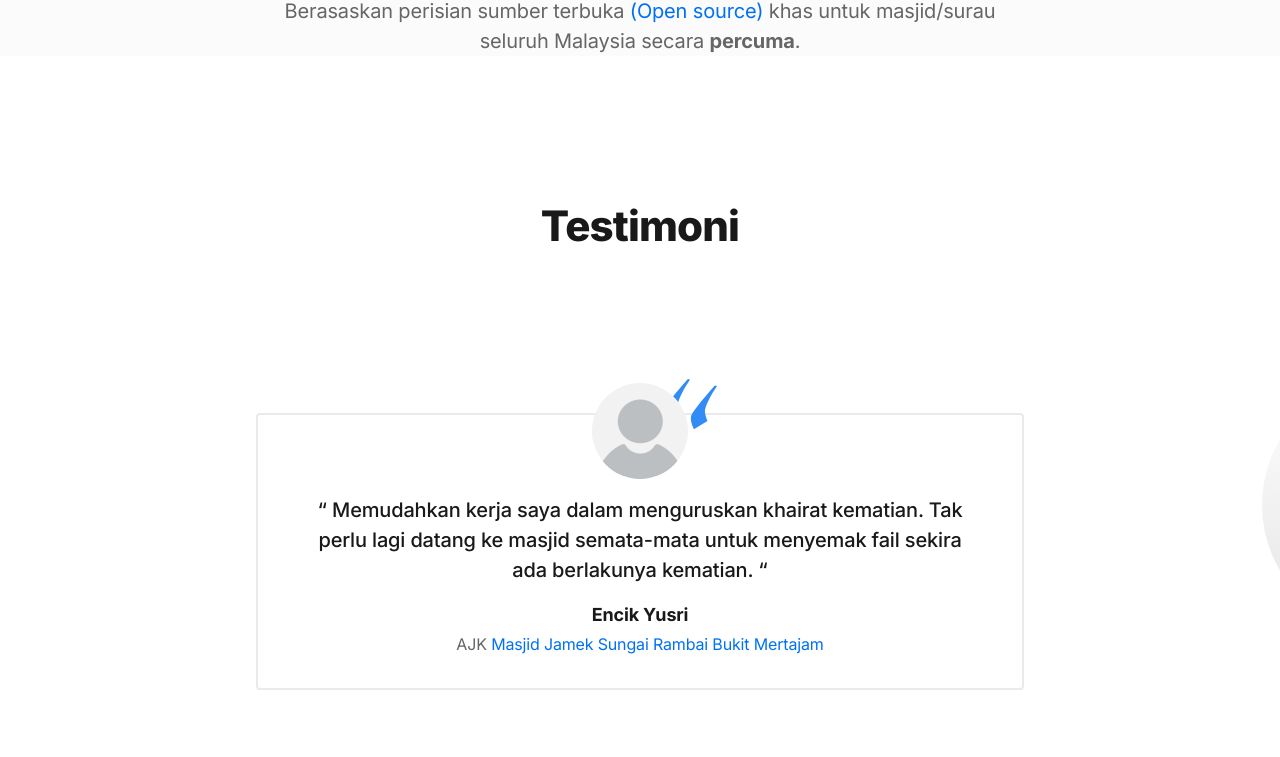
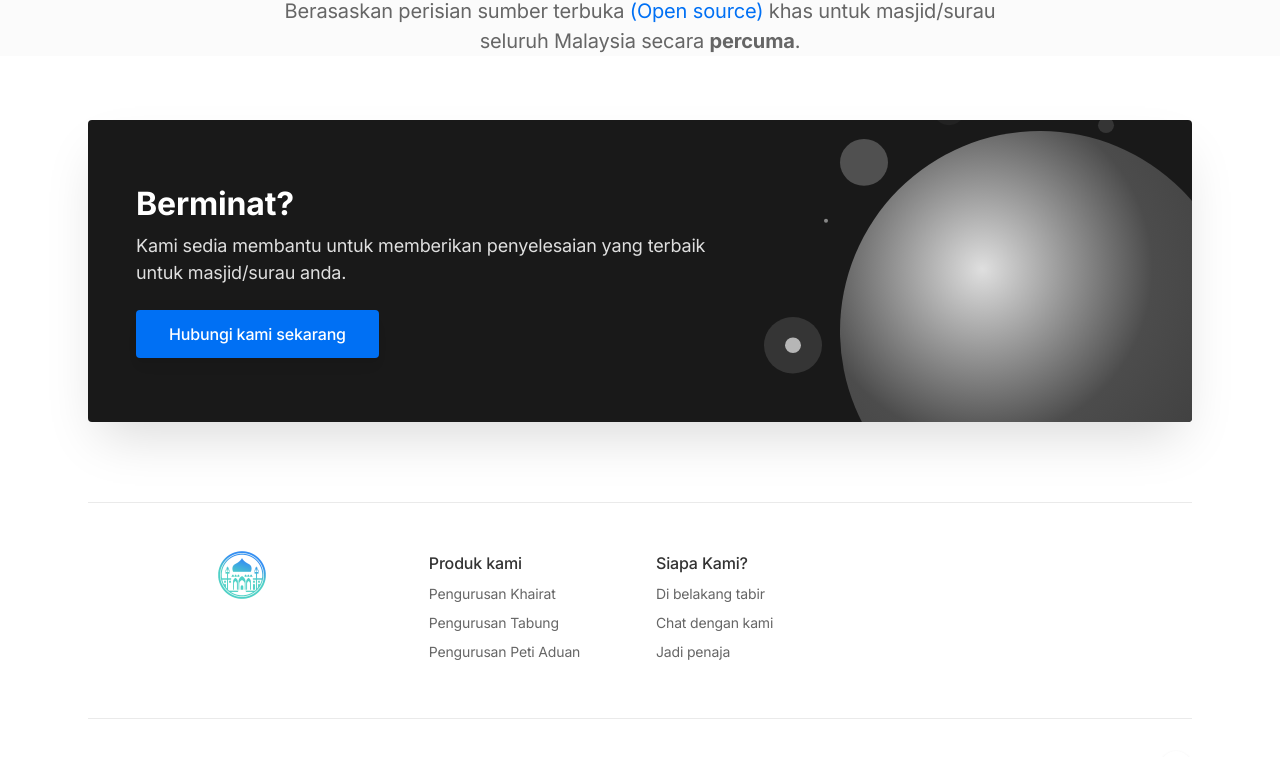
Before and after one commit to Dev4w4n/emasjidmy-landing, a Next.js app: page / in a window 1280 px wide. Shown: the part 1420-2177 px from the top of the page. Built offline with nearby package versions, Linux system fonts and the light colour scheme.

Commit message:
feat: hide testimonials section from landing page
- Remove Testimonials component from homepage
- Remove testimonials import
- Streamline page layout to show only Hero, Teams, Features, and Newsletter sections

```diff
--- a/app/(default)/page.tsx
+++ b/app/(default)/page.tsx
@@ -6,7 +6,6 @@ export const metadata = {
 
 import Hero from "@/components/hero";
 import Features from "@/components/features";
-import Testimonials from "@/components/testimonials";
 import Newsletter from "@/components/newsletter";
 import Teams from "@/components/teams";
 
@@ -16,7 +15,6 @@ export default function Home() {
       <Hero />
       <Teams />
       <Features />
-      <Testimonials />
       <Newsletter />
     </>
   );
```
